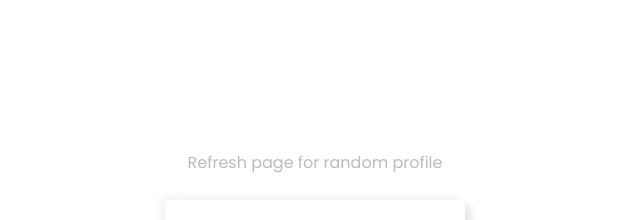
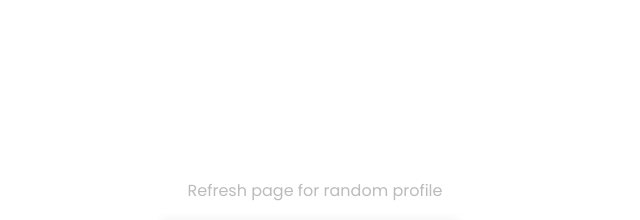
Before and after one commit to falguni-mondal/Random-Profile-API-, a plain HTML site: page index.html in a window 1280 px wide. Shown: the top 220 px of the page, without its empty margins (325-965 px from the left). Drawn offline with nearby package versions, Linux system fonts and the light colour scheme; no server answers.

Commit message:
Update index.html

```diff
--- a/index.html
+++ b/index.html
@@ -30,14 +30,13 @@
             display: flex;
             justify-content: center;
             align-items: center;
-            position: relative;
+            flex-direction: column;
+            gap: 20px;
         }
         h1{
             font-size: 1rem;
             color: #bbbbbb;
             font-weight: 400;
-            position: absolute;
-            top: 150px;
         }
 
         .container {
```
